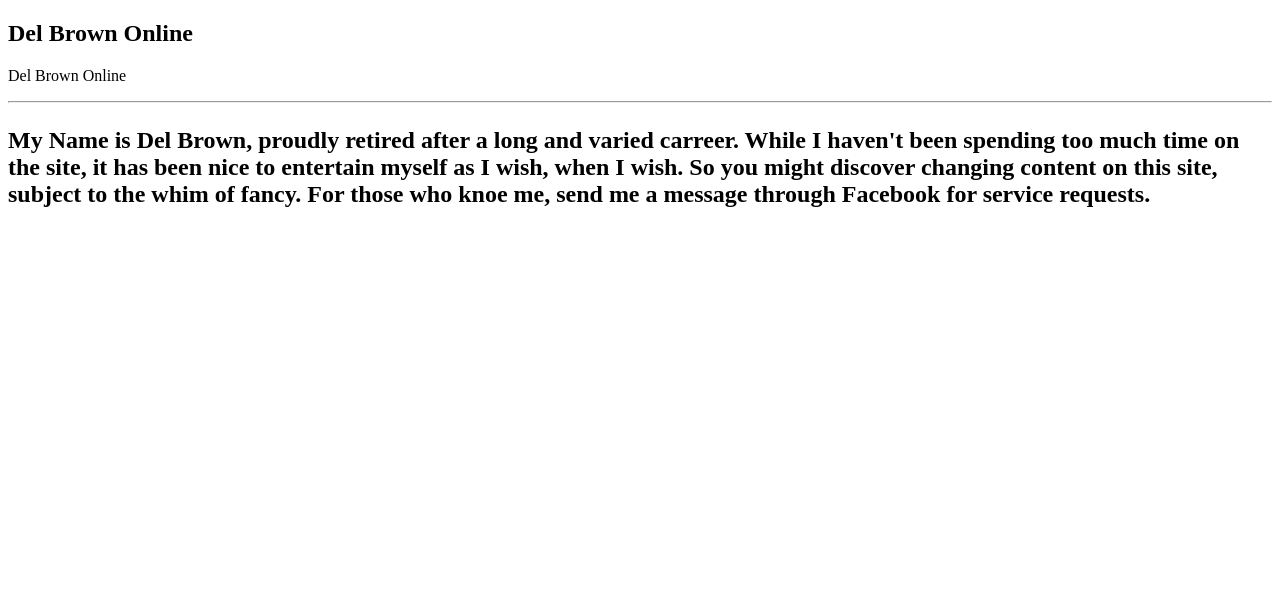
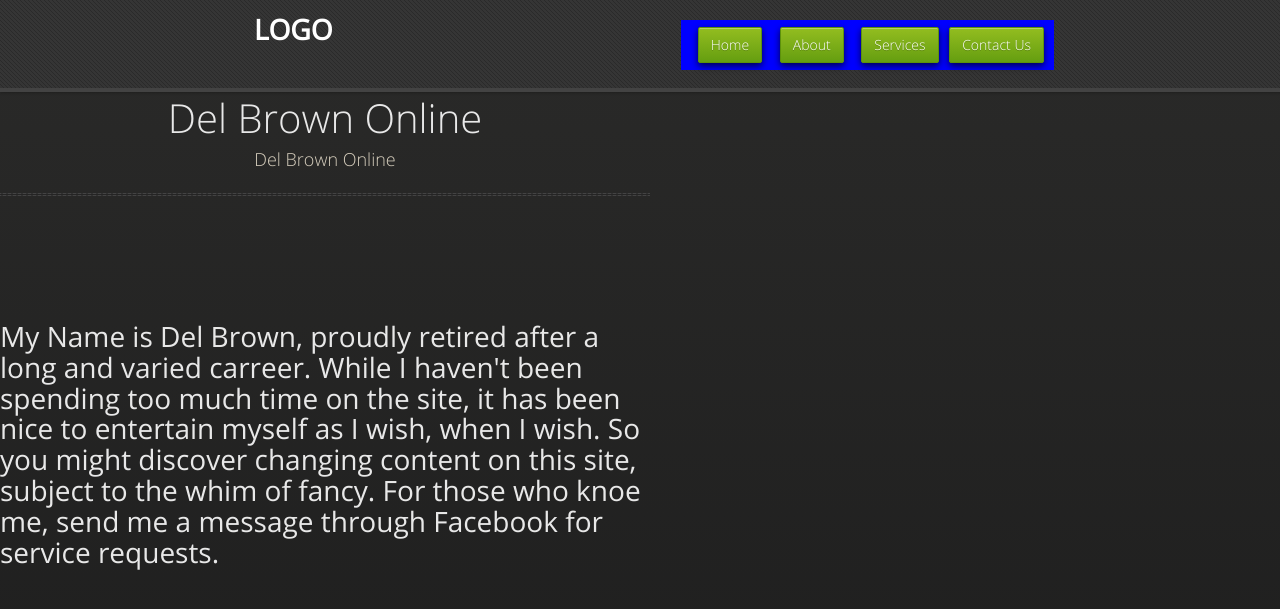
Before and after one commit to delonline/delonline.github.io, a Jekyll site: the page built from index.html, in a window 1280 px wide. Shown: the top 609 px of the page. Built offline with Jekyll 4.4.1, drawn with Linux system fonts in a browser that asks for light colours; nearby versions of some CDN libraries.

Commit message:
Update default.html

```diff
--- a/_layouts/default.html
+++ b/_layouts/default.html
@@ -7,8 +7,8 @@
     <meta http-equiv="X-UA-Compatible" content="chrome=1">
     <title>{{page.title }}</title>
     <link rel="stylesheet" href="stylesheets/css.css">
-    <!--<link rel="stylesheet" href="stylesheets/styles.css">
-    <link rel="stylesheet" href="stylesheets/pygment_trac.css">-->
+    <link rel="stylesheet" href="stylesheets/styles.css">
+    <link rel="stylesheet" href="stylesheets/pygment_trac.css">
     <script src="https://ajax.googleapis.com/ajax/libs/jquery/1.7.1/jquery.min.js"></script>
     <!--<script src="javascripts/respond.js">-->
     <script src="javascripts/js.js">
```
